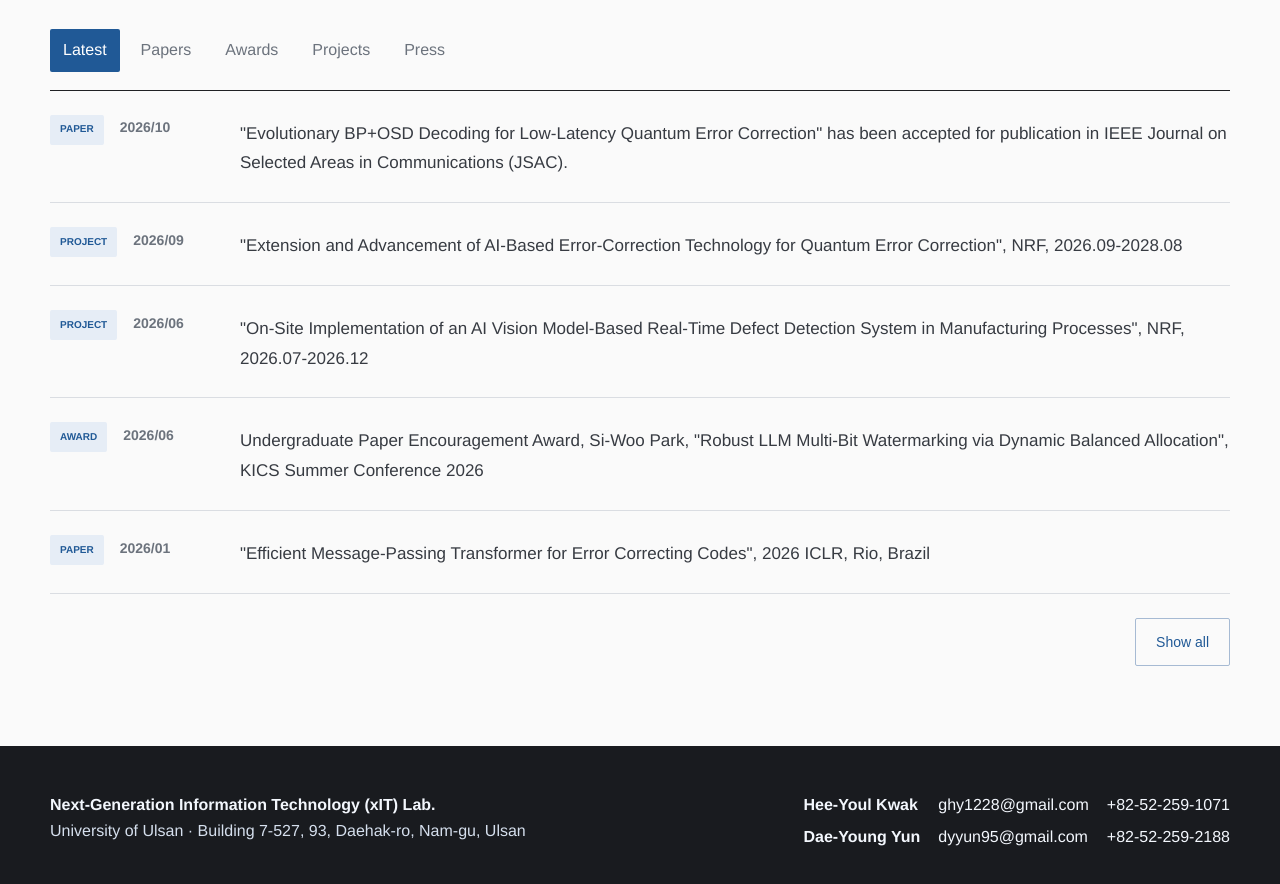
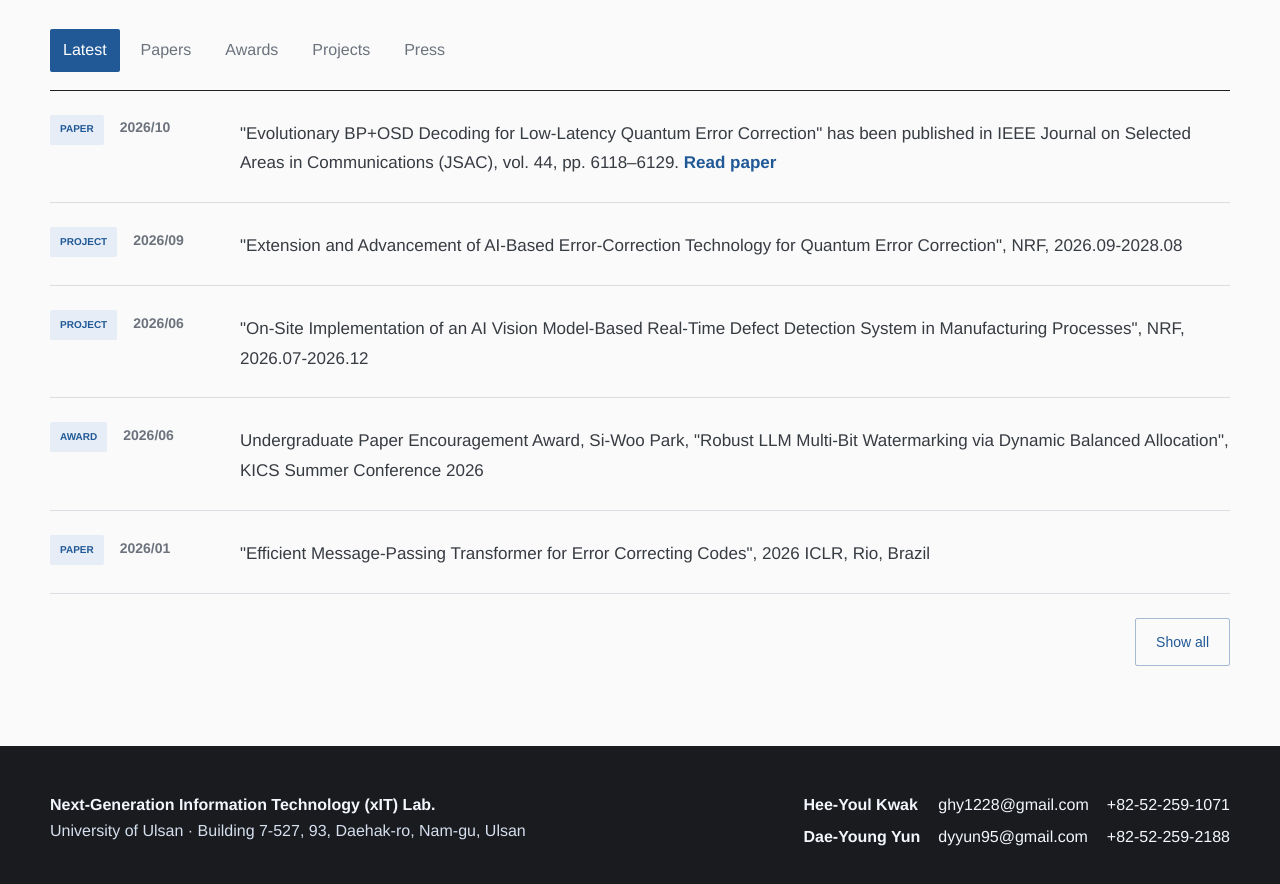
Before and after one commit to xit-lab/xit-lab, a plain HTML site: page index.html in a window 1280 px wide. Shown: the part 1703-2587 px from the top of the page. Drawn offline with Linux system fonts and the light colour scheme; a web font is replaced by a local one.

Commit message:
Update JSAC publication details and news

```diff
--- a/index.html
+++ b/index.html
@@ -108,7 +108,7 @@
             <button class="chip" type="button" data-news-filter="press">Press</button>
           </div>
           <div class="news-list">
-            <article class="news-item" data-category="paper"><div><span class="tag">Paper</span><time>2026/10</time></div><p>"Evolutionary BP+OSD Decoding for Low-Latency Quantum Error Correction" has been accepted for publication in IEEE Journal on Selected Areas in Communications (JSAC).</p></article>
+            <article class="news-item" data-category="paper"><div><span class="tag">Paper</span><time>2026/10</time></div><p>"Evolutionary BP+OSD Decoding for Low-Latency Quantum Error Correction" has been published in IEEE Journal on Selected Areas in Communications (JSAC), vol. 44, pp. 6118–6129. <a href="https://ieeexplore.ieee.org/document/11753632" target="_blank" rel="noopener">Read paper</a></p></article>
             <article class="news-item" data-category="project"><div><span class="tag">Project</span><time>2026/09</time></div><p>"Extension and Advancement of AI-Based Error-Correction Technology for Quantum Error Correction", NRF, 2026.09-2028.08</p></article>
             <article class="news-item" data-category="project"><div><span class="tag">Project</span><time>2026/06</time></div><p>"On-Site Implementation of an AI Vision Model-Based Real-Time Defect Detection System in Manufacturing Processes", NRF, 2026.07-2026.12</p></article>
             <article class="news-item" data-category="award"><div><span class="tag">Award</span><time>2026/06</time></div><p>Undergraduate Paper Encouragement Award, Si-Woo Park, "Robust LLM Multi-Bit Watermarking via Dynamic Balanced Allocation", KICS Summer Conference 2026</p></article>
@@ -237,7 +237,7 @@
                     <div class="publication-group" role="region" aria-labelledby="pub-journal-title">
             <h3 class="pub-group-title" id="pub-journal-title"><span>International Journal</span> &amp; <span class="flagship-label">Flagship Conference</span></h3>
             <ol class="publication-list">
-              <li class="publication"><p><span class="date">[Oct. 2026]</span> Hee-Youl Kwak, Seong-Joon Park, Hyunwoo Jung, Jeongseok Ha, and Jae-Won Kim, <span class="publication-title">“Evolutionary BP+OSD Decoding for Low-Latency Quantum Error Correction”</span>. <span class="venue">IEEE Journal on Selected Areas in Communications (Accepted; IF: 16.8 (2025))</span> <a class="link-pill" href="https://arxiv.org/abs/2512.18273" target="_blank" rel="noopener">Open</a></p></li>
+              <li class="publication"><p><span class="date">[Oct. 2026]</span> Hee-Youl Kwak, Seong-Joon Park, Hyunwoo Jung, Jeongseok Ha, and Jae-Won Kim, <span class="publication-title">“Evolutionary BP+OSD Decoding for Low-Latency Quantum Error Correction”</span>. <span class="venue">IEEE Journal on Selected Areas in Communications, vol. 44, pp. 6118–6129 (IF: 16.8 (2025))</span> <a class="link-pill" href="https://ieeexplore.ieee.org/document/11753632" target="_blank" rel="noopener">Open</a></p></li>
               <li class="publication"><p><span class="date">[Oct. 2026]</span> Seong-Joon Park, Hee-Youl Kwak, and Yongjune Kim, <span class="publication-title">“Qubit-centric Transformer for Surface Code Decoding”</span>. <span class="venue">Physical Review A, vol. 114, 042457</span> <a class="link-pill" href="https://journals.aps.org/pra/abstract/10.1103/ll1h-sm1y" target="_blank" rel="noopener">Open</a></p></li>
               <li class="publication"><p><span class="date">[Dec. 2026]</span> Sanghyeon Cho, Taewoo Park, Seong-Joon Park, Dae-Young Yun, Hee-Youl Kwak, Sang-Hyo Kim, and Yongjune Kim, <span class="publication-title">“Spectral-Aligned Pruning for Universal Error-Correcting Code Transformers”</span>. <span class="venue"><span class="conference-venue">NeurIPS 2026 (Accepted; Top AI Conference)</span></span> <a class="link-pill" href="https://arxiv.org/abs/2602.01602" target="_blank" rel="noopener">Open</a></p></li>
               <li class="publication"><p><span class="date">[Aug. 2026]</span> Khac-Tuan Nguyen, Hee-Youl Kwak, and Sunghwan Kim, <span class="publication-title">“Accurate Analytical Approximations for RIS-Aided Systems With Phase Errors”</span>. <span class="venue">IEEE Transactions on Vehicular Technology (Early Access)</span> <a class="link-pill" href="https://ieeexplore.ieee.org/document/11657528/" target="_blank" rel="noopener">Open</a></p></li>
```
